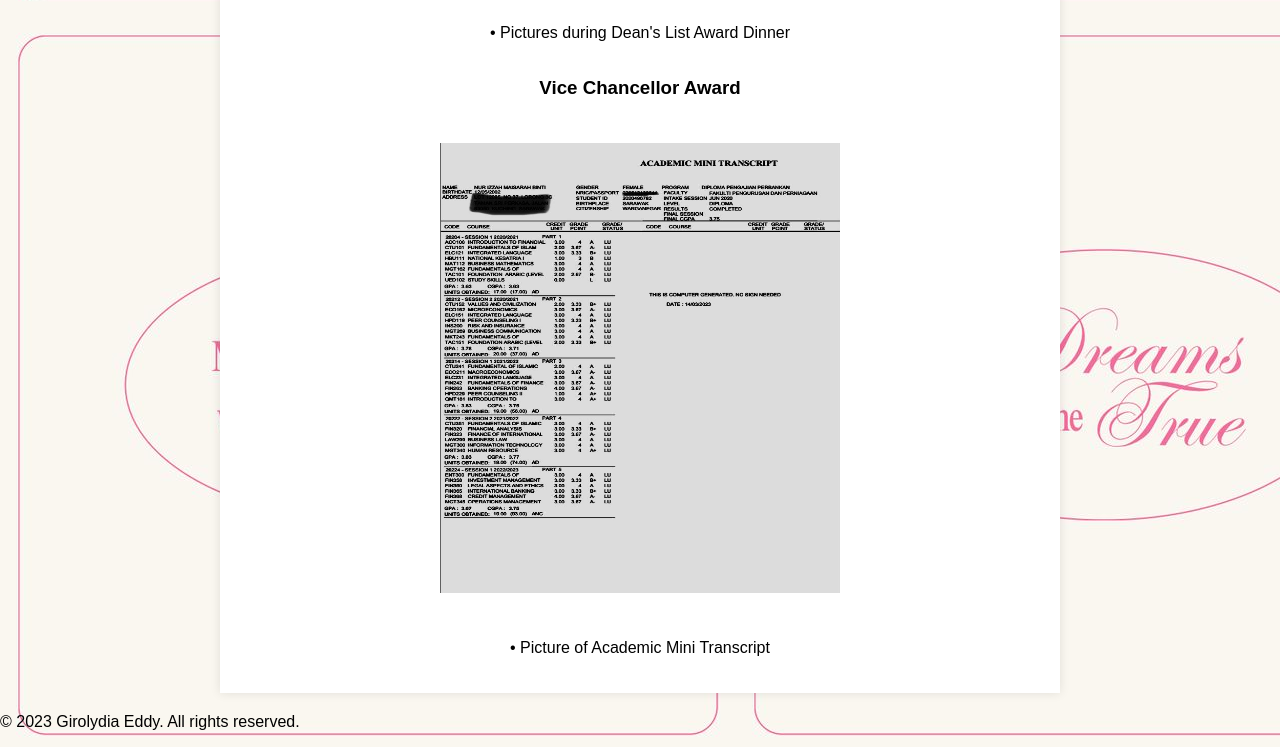
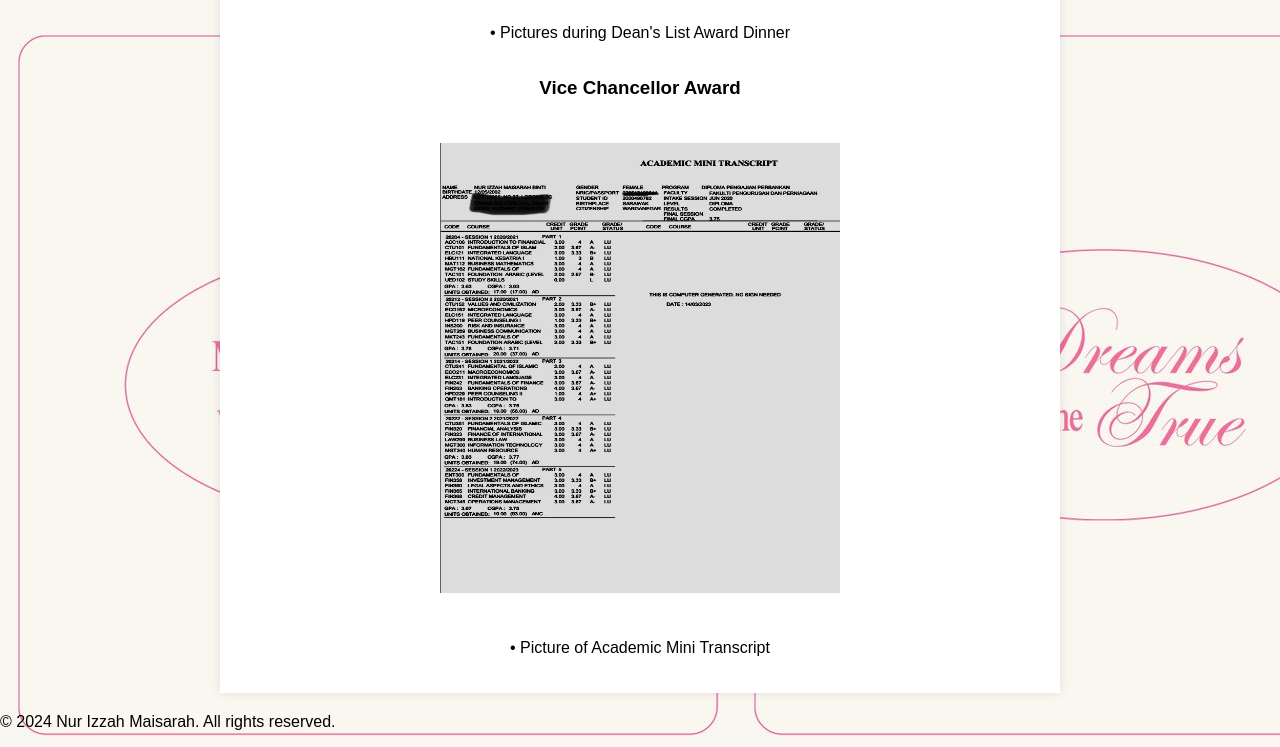
Before and after one commit to mayzhaite/e-resume, a plain HTML site: page myachievement.html in a window 1280 px wide. Shown: the part 719-1466 px from the top of the page. Drawn offline with Linux system fonts and the light colour scheme.

Commit message:
Update myachievement.html

```diff
--- a/myachievement.html
+++ b/myachievement.html
@@ -64,7 +64,7 @@
         </div>
        <footer>
     <div class="copyright">
-        <p>&copy; 2023 Girolydia Eddy. All rights reserved.</p>
+        <p>&copy; 2024 Nur Izzah Maisarah. All rights reserved.</p>
     </div>
   </footer>
     </body>
```
